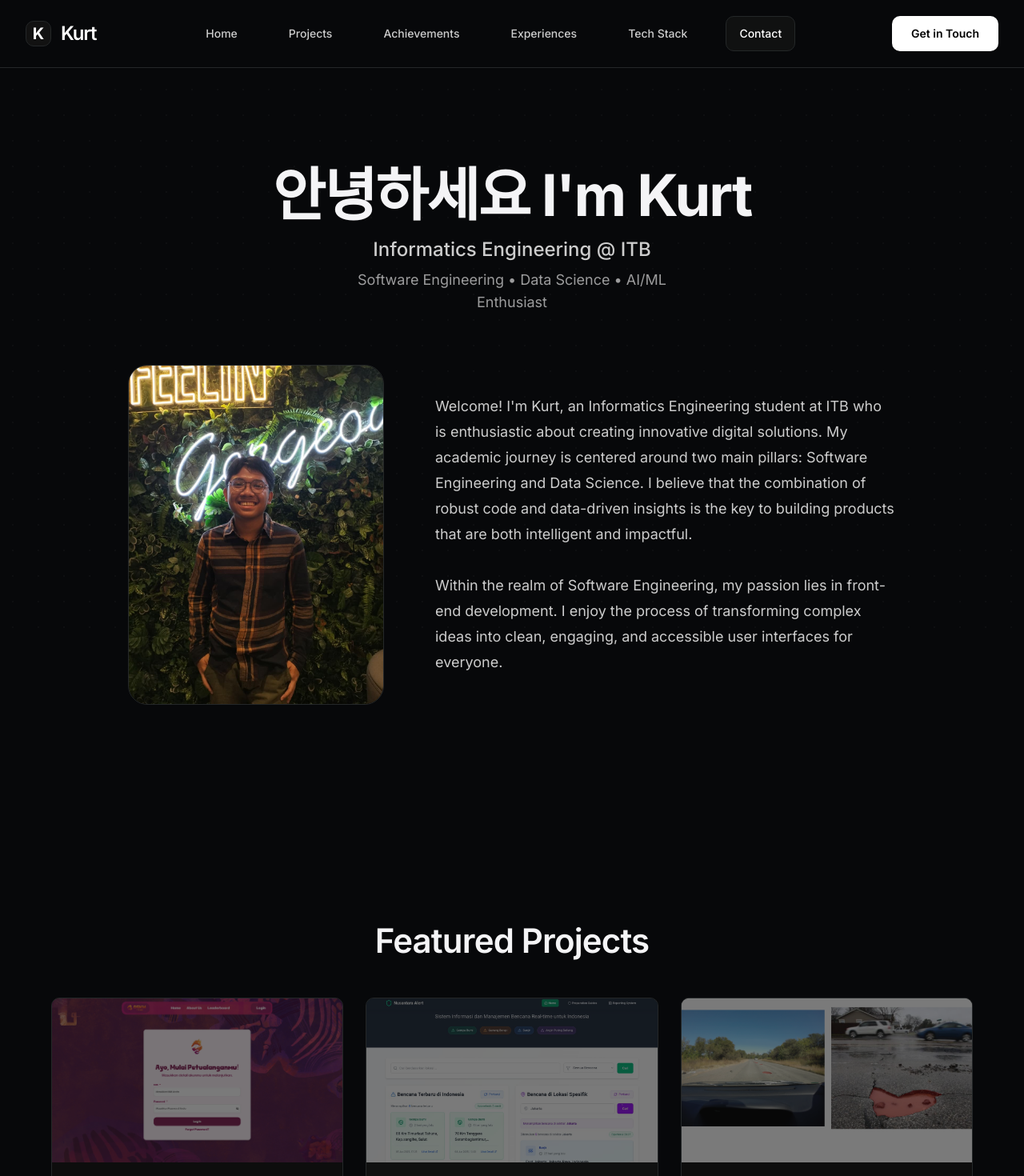
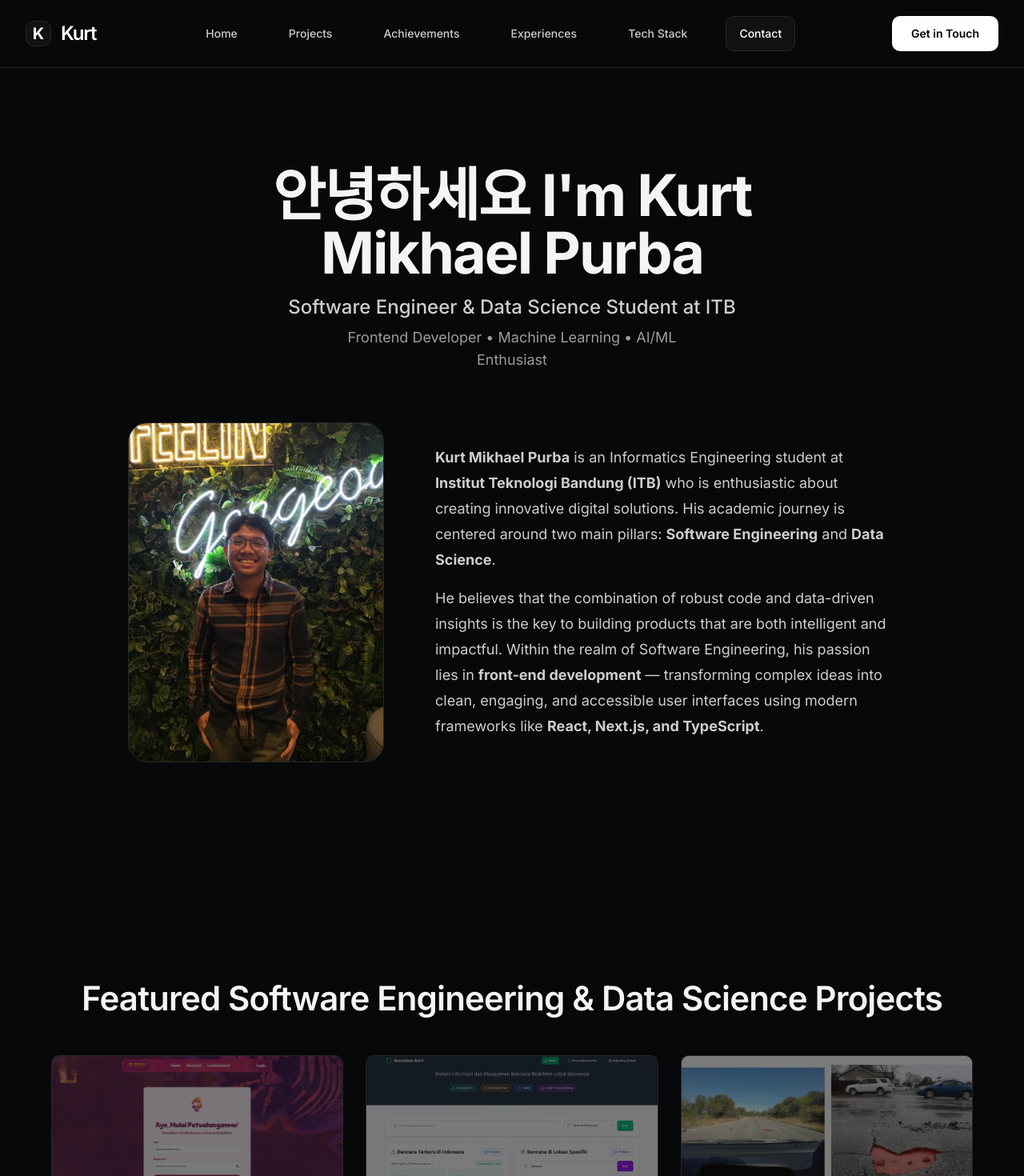
Before and after one commit to Kurt-Mikhael/porto-kurt, a Next.js app: page / in a window 1280 px wide. Shown: the top 1470 px of the page at 80% size. Built offline with nearby package versions, Linux system fonts and the light colour scheme.

Commit message:
Feat: seo biar gacor

```diff
--- a/src/app/page.tsx
+++ b/src/app/page.tsx
@@ -49,31 +49,39 @@ export default function Home() {
             <h1
               className="text-5xl md:text-6xl lg:text-7xl font-bold tracking-[-2px] leading-none"
             >
-              <HelloAnimation /> <span className="text-[#f4f4f6]">I&apos;m Kurt</span>
+              <HelloAnimation /> <span className="text-[#f4f4f6]">I&apos;m Kurt Mikhael Purba</span>
             </h1>
             <p className="mt-4 text-xl md:text-2xl text-[#cdcdcd] font-medium">
-              Informatics Engineering @ ITB
+              Software Engineer &amp; Data Science Student at ITB
             </p>
             <p className="mt-2 text-base md:text-lg text-[#9c9c9d] max-w-md mx-auto">
-              Software Engineering • Data Science • AI/ML Enthusiast
+              Frontend Developer • Machine Learning • AI/ML Enthusiast
             </p>
           </div>
 
           <div className="flex flex-col lg:flex-row items-center justify-center gap-12 lg:gap-16 mt-12 lg:mt-16 w-full">
-            <div className="relative flex-shrink-0">
+            <div className="relative flex-shrink-0" itemScope itemType="https://schema.org/Person">
+              <meta itemProp="name" content="Kurt Mikhael Purba" />
               <Image
                 src="/foto-porto.webp"
-                alt="Profile Picture"
+                alt="Kurt Mikhael Purba — Informatics Engineering student at ITB, Software Engineer and Data Science enthusiast"
                 width={320}
                 height={320}
+                priority
+                fetchPriority="high"
+                sizes="(max-width: 768px) 256px, (max-width: 1024px) 320px, 320px"
                 className="rounded-3xl w-64 h-64 lg:w-80 lg:h-80 object-cover border border-[#242728]"
+                itemProp="image"
               />
             </div>
 
             <div className="w-full max-w-2xl lg:max-w-xl px-4 sm:px-0 text-[#cdcdcd] leading-8 text-base sm:text-lg text-center lg:text-left">
-              Welcome! I&apos;m Kurt, an Informatics Engineering student at ITB who is enthusiastic about creating innovative digital solutions. My academic journey is centered around two main pillars: Software Engineering and Data Science. I believe that the combination of robust code and data-driven insights is the key to building products that are both intelligent and impactful.
-              <br /><br />
-              Within the realm of Software Engineering, my passion lies in front-end development. I enjoy the process of transforming complex ideas into clean, engaging, and accessible user interfaces for everyone.
+              <p>
+                <strong>Kurt Mikhael Purba</strong> is an Informatics Engineering student at <strong>Institut Teknologi Bandung (ITB)</strong> who is enthusiastic about creating innovative digital solutions. His academic journey is centered around two main pillars: <strong>Software Engineering</strong> and <strong>Data Science</strong>.
+              </p>
+              <p className="mt-4">
+                He believes that the combination of robust code and data-driven insights is the key to building products that are both intelligent and impactful. Within the realm of Software Engineering, his passion lies in <strong>front-end development</strong> — transforming complex ideas into clean, engaging, and accessible user interfaces using modern frameworks like <strong>React, Next.js, and TypeScript</strong>.
+              </p>
             </div>
           </div>
         </section>
@@ -85,7 +93,7 @@ export default function Home() {
           className={`w-full max-w-7xl mx-auto flex flex-col items-center py-16 gap-12 scroll-hidden ${projectsSection.isIntersecting ? 'animate-fade-in-up' : ''}`}
         >
           <h2 className="text-3xl sm:text-4xl md:text-[42px] font-semibold text-[#f4f4f6] tracking-[-0.02em]">
-            Featured Projects
+            Featured Software Engineering &amp; Data Science Projects
           </h2>
           <div className="w-full">
             <Card3DList />
@@ -99,7 +107,7 @@ export default function Home() {
           className={`w-full max-w-7xl mx-auto flex flex-col items-center py-16 gap-12 scroll-hidden ${achievementsSection.isIntersecting ? 'animate-fade-in-up' : ''}`}
         >
           <h2 className="text-3xl sm:text-4xl md:text-[42px] font-semibold text-[#f4f4f6] tracking-[-0.02em]">
-            Achievements
+            Awards &amp; Achievements
           </h2>
           <div className="w-full">
             <AchievementCardList />
@@ -113,7 +121,7 @@ export default function Home() {
           className={`w-full max-w-7xl mx-auto flex flex-col items-center py-16 gap-12 scroll-hidden ${researchSection.isIntersecting ? 'animate-fade-in-up' : ''}`}
         >
           <h2 className="text-3xl sm:text-4xl md:text-[42px] font-semibold text-[#f4f4f6] tracking-[-0.02em]">
-            Research
+            Research Publications in AI &amp; Machine Learning
           </h2>
           <div className="w-full">
             <ResearchCardList />
@@ -127,7 +135,7 @@ export default function Home() {
           className={`w-full max-w-7xl mx-auto flex flex-col items-center py-10 gap-12 scroll-hidden ${experiencesSection.isIntersecting ? 'animate-fade-in-up' : ''}`}
         >
           <h2 className="text-3xl sm:text-4xl md:text-[42px] font-semibold text-[#f4f4f6] tracking-[-0.02em]">
-            Experiences
+            Professional &amp; Organizational Experience
           </h2>
           <div className="w-full">
             <MetalCardList />
@@ -141,7 +149,7 @@ export default function Home() {
           className={`w-full max-w-7xl mx-auto flex flex-col items-center py-16 gap-12 scroll-hidden ${techStackSection.isIntersecting ? 'animate-fade-in-up' : ''}`}
         >
           <h2 className="text-3xl sm:text-4xl md:text-[42px] font-semibold text-[#f4f4f6] tracking-[-0.02em]">
-            Tech Stack
+            Technologies &amp; Tools I Use
           </h2>
           <div className="w-full">
             <TechStackList />
```
